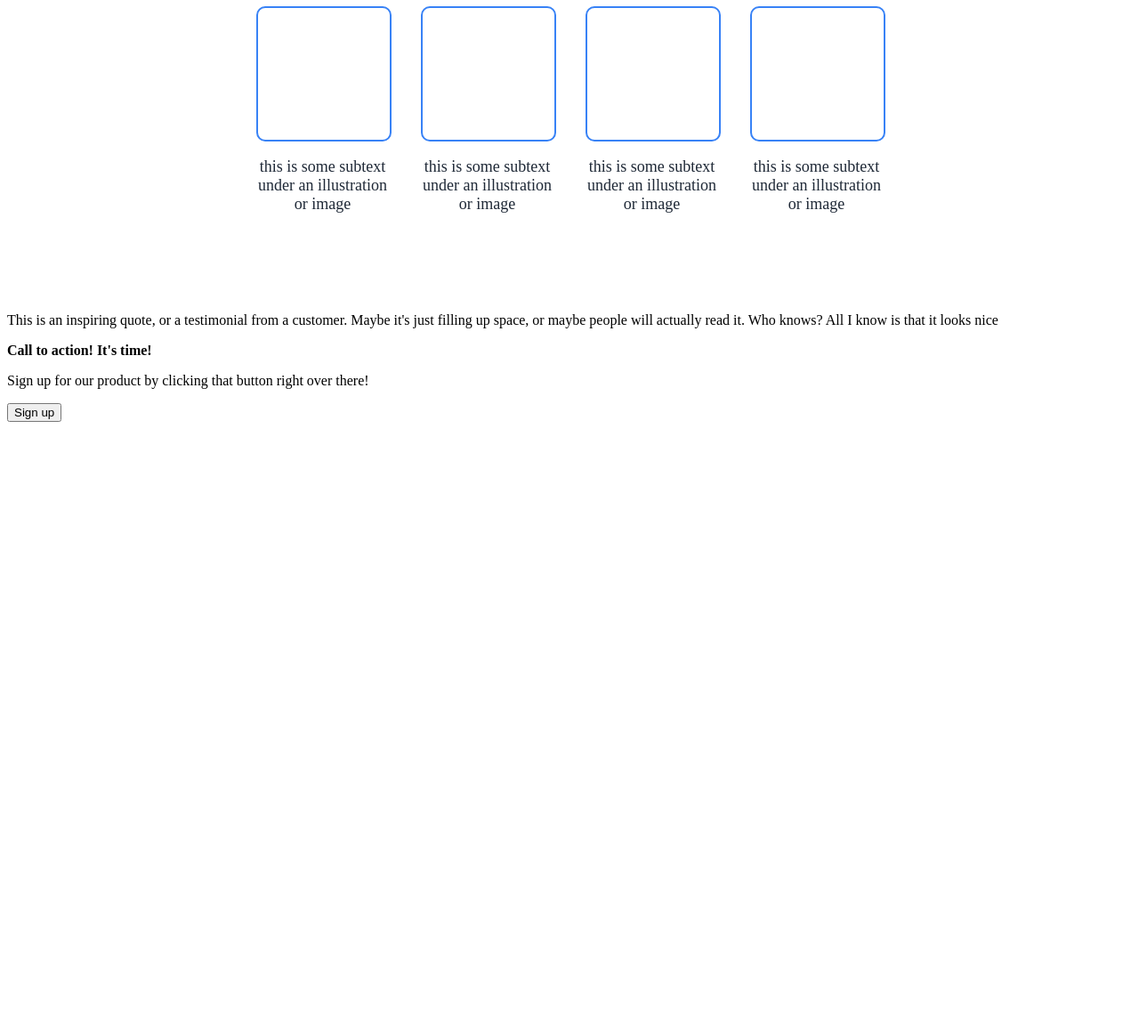
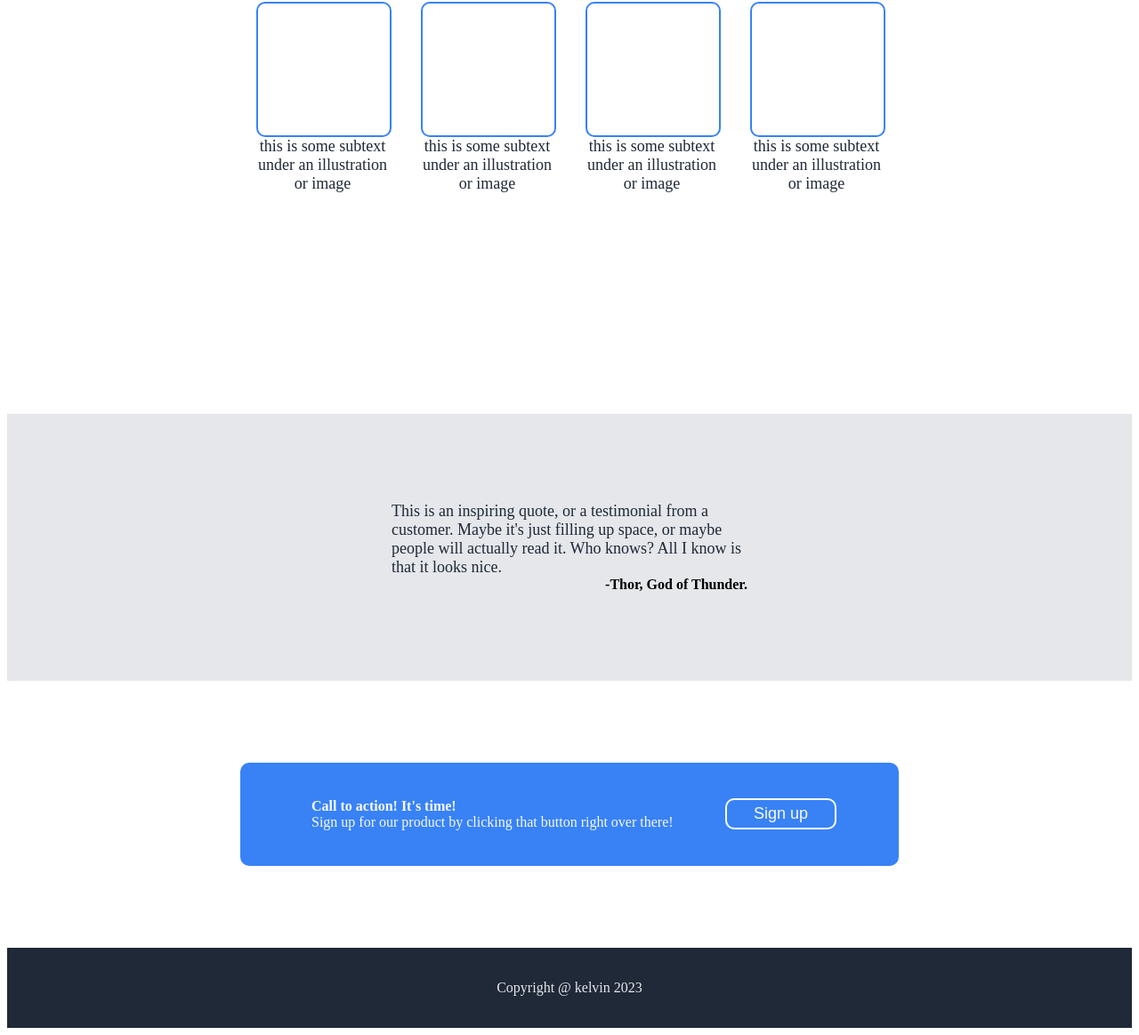
Before and after one commit to Kelvin-Peprah/puppy-love, a plain HTML site: page index.html in a window 1280 px wide. Shown: the part 578-1741 px from the top of the page at 89% size. Before the commit the page ends 1060 px from the top, so only its background shows below. Drawn offline with Linux system fonts and the light colour scheme.

Commit message:
landing page

```diff
--- a/index.html
+++ b/index.html
@@ -57,12 +57,26 @@
 
                 </div>
             </div>
-
-        <p>This is an inspiring quote, or a testimonial from a customer. Maybe it's just filling up space, or maybe people will actually read it. Who knows? All I know is that it looks nice</p>
-
+            <div id="section-3">
+                <div class="quote-div">
+                    <p class="quote">This is an inspiring quote, or a testimonial from a customer. Maybe it's just filling up space, or maybe people will actually read it. Who knows? All I know is that it looks nice.</p>
+                    <p class="author"><strong>-Thor, God of Thunder.</strong></p>
+                </div>
+            </div>
+            <div id="section-4">
+                <div class="blue">
+                    <div class="section-text">
                         <strong>Call to action! It's time!</strong>
                     <p>Sign up for our product by clicking that button right over there!</p>
-        <button>Sign up</button>
+                    </div>
+                    <div>
+                        <button class="button-2">Sign up</button>
+                    </div>
+                </div>
+            </div>
         </main>
+        <footer>
+            <p class="f-text">Copyright @ kelvin 2023</p>
+        </footer>
     </body>
 </html>
--- a/style.css
+++ b/style.css
@@ -1,10 +1,13 @@
-
+p {
+    margin: 0;
+}
 #header {
     display: flex;
     flex-direction: row;
     justify-content: space-around;
     align-items: center;
     background-color: #1f2937;
+    padding: 0 20px;
 }
 
 .header-logo {
@@ -31,16 +34,20 @@ a {
     display: flex;
     justify-content: center;
     height: 400px;
+    padding: 5px 5px;
+    margin-bottom: 0;
 }
 
 .section-preview {
+    display: flex;
+    flex-flow: column wrap;
     width: 400px;
-    height: 400px;
 }
 
 .section-title {
     font: 48px extrabold;
     color: #f9faf8;
+    margin-bottom: 5px;
 }
 
 #section-info {
@@ -53,10 +60,11 @@ a {
     background-color: #3882f6;
     font-size: 18px;
     color: #f9faf8;
-    padding: 5px 30px;
+    padding: 5px 10px;
     border: none;
     border-radius: 10px;
-
+    margin-top: 15px;
+    width: 120px;
 }
 
 .button-1:hover {
@@ -71,28 +79,26 @@ a {
     align-items: center;
     justify-content: center;
     width: 400px;
-    height: 400px;
-
 }
 
 .container {
     display: flex;
     justify-content: center;
     align-items: center;
+    flex-flow: column wrap;
     background-color: #898c91;
-    height: 200px;
-    width: 400px;
-    margin-left: 20px;
+    max-width: 350px;
+    height: 100px;
 }
 
 .mid-text {
-    color: #f9faf8;
     font-size: 18px;
     color: #e5e7eb;
 }
 
 #section-2 {
-    height: 400px;
+    height: 500px;
+    margin-bottom: 20px;
 }
 
 .title {
@@ -100,18 +106,22 @@ a {
     font-size: 36px;
     font-weight: 900;
     color: #1f2937;
+    margin-bottom: 15px;
 }
 
 #grid-box {
-    display: grid;
-    grid-template-columns: 150px 150px 150px 150px;
+    display: flex;
+    flex-flow: row wrap;
     justify-content: center;
+    align-items: center;
+    flex: 150px,150px;
     column-gap: 35px;
+    row-gap: 15px;
 }
 
 .box {
-
     cursor: pointer;
+    width: 150px;
 }
 
 .div-box {
@@ -126,3 +136,75 @@ a {
     font-size: 18px;
     text-align: center;
 }
+
+#section-3 {
+    background-color: #e5e7eb;
+    display: flex;
+    justify-content: center;
+    align-items: center;
+    height: 300px;
+}
+
+.quote-div {
+    width: 400px;
+}
+
+.quote {
+    color: #1f2937;
+    font-size: 18px;
+    margin-bottom: 0;
+}
+
+.author {
+    text-align: end;
+    margin-top: 0;
+}
+
+#section-4 {
+    display: flex;
+    justify-content: center;
+    align-items: center;
+    height: 300px;
+}
+
+.blue {
+    display: flex;
+    justify-content: space-between;
+    align-items: center;
+    background-color: #3882f6;
+    width: 600px;
+    padding: 40px 70px;
+    border-radius: 10px;
+}
+
+.button-2 {
+    background-color: #3882f6;
+    font-size: 18px;
+    color: #f9faf8;
+    padding: 5px 30px;
+    border: 2px solid white;
+    border-radius: 10px;
+}
+
+.button-2:hover {
+    color: #3882f6;
+    background-color: #f9faf8;
+    cursor: pointer;
+    transition: 0.5s;
+}
+.section-text {
+    color: #f9faf8;
+    padding-left: 10px;
+}
+
+footer {
+    display: flex;
+    justify-content: center;
+    align-items: center;
+    background-color: #1f2937;
+    height: 90px;
+}
+
+.f-text {
+    color: #e5e7eb;
+}
```
Lines whose indentation alone changed are shown as unchanged.
